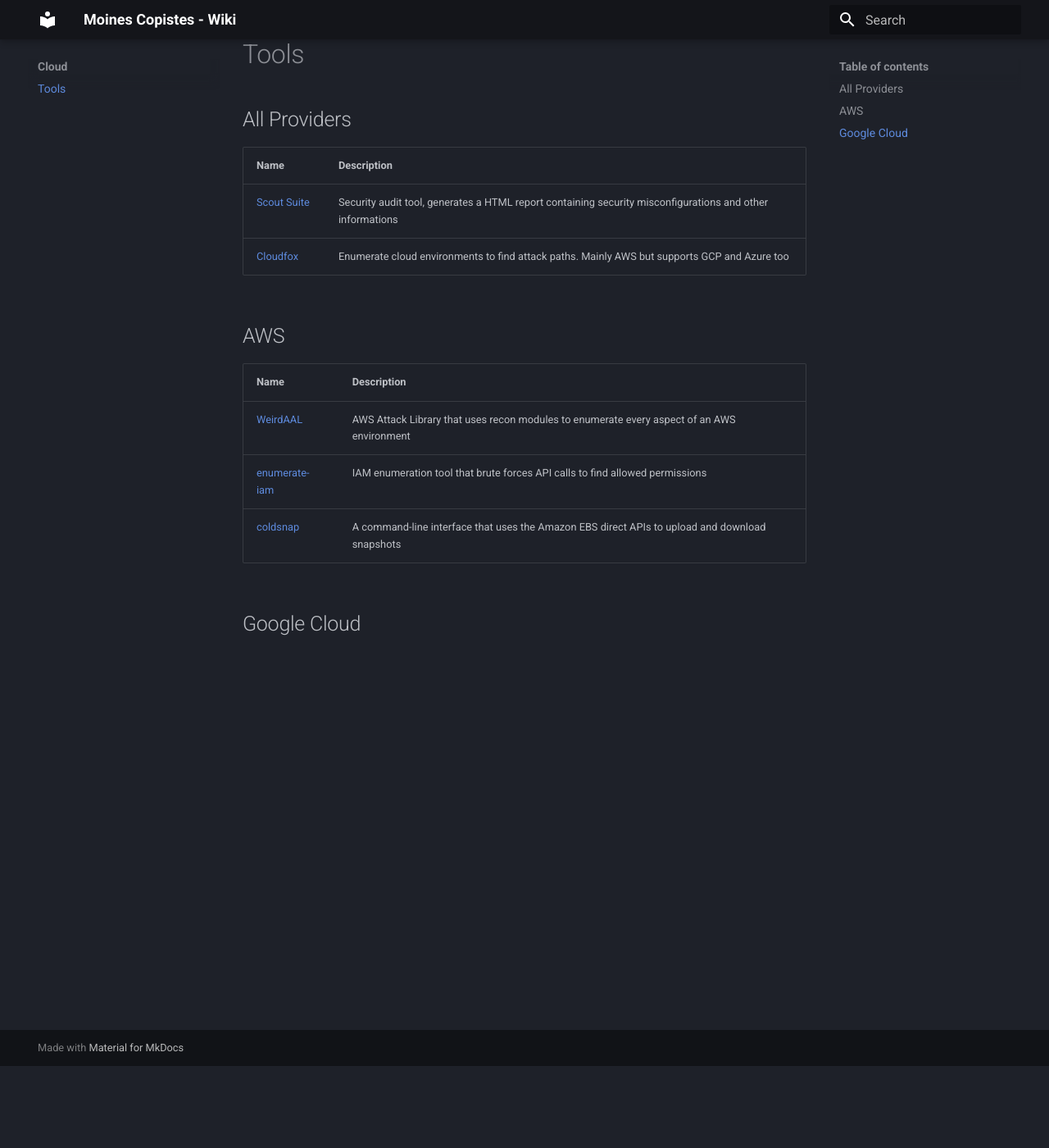
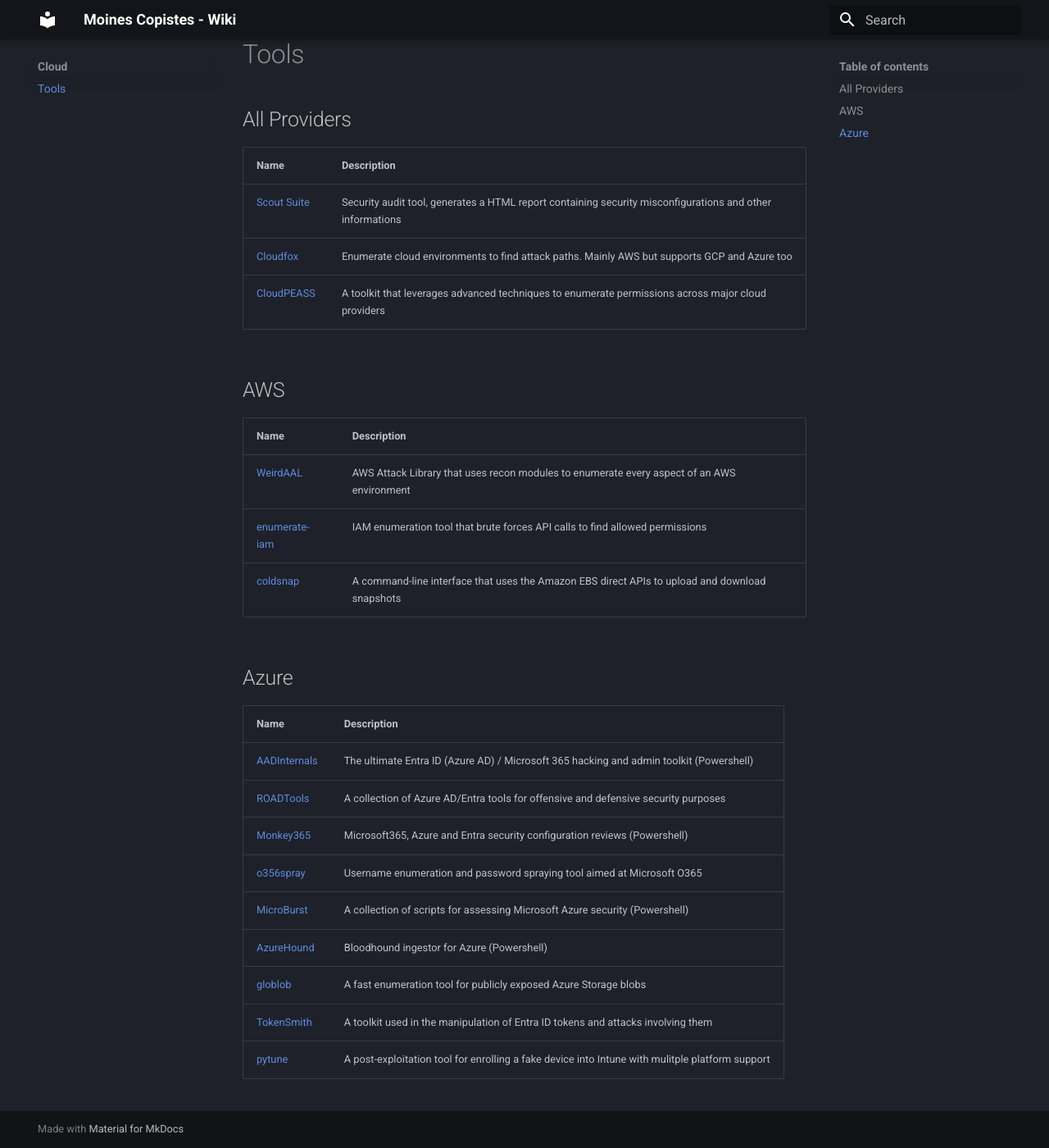
Before and after one commit to Moines-Copistes/wiki, an MkDocs documentation site: the page built from docs/Cloud/Tools.md, in a window 1280 px wide and 1400 px high, scrolled down 100 px. Shown: the whole window at 82% size. Built offline with MkDocs 1.6.1 and Material for MkDocs 9.7.7, drawn with Linux system fonts in a browser that asks for light colours.

Commit message:
Add Azure tools to Cloud Tools documentation
Added Azure tools section with various security tools for Azure AD and Microsoft 365.

```diff
--- a/docs/Cloud/Tools.md
+++ b/docs/Cloud/Tools.md
@@ -4,6 +4,7 @@
 | ----------------------------------------------------- | --------------------------------------------------------------------------------------------------------- |
 | [Scout Suite](https://github.com/nccgroup/ScoutSuite) | Security audit tool, generates a HTML report containing security misconfigurations and other informations |
 | [Cloudfox](https://github.com/BishopFox/cloudfox)     | Enumerate cloud environments to find attack paths. Mainly AWS but supports GCP and Azure too              |
+| [CloudPEASS](https://github.com/carlospolop/CloudPEASS) | A toolkit that leverages advanced techniques to enumerate permissions across major cloud providers |
 
 ## AWS
 
@@ -13,4 +14,16 @@
 | [enumerate-iam](https://github.com/andresriancho/enumerate-iam) | IAM enumeration tool that brute forces API calls to find allowed permissions                   |
 | [coldsnap](https://github.com/awslabs/coldsnap)                 | A command-line interface that uses the Amazon EBS direct APIs to upload and download snapshots |
 
-## Google Cloud
+## Azure
+
+| Name | Description |
+| --- | --- |
+| [AADInternals](https://aadinternals.com/) | The ultimate Entra ID (Azure AD) / Microsoft 365 hacking and admin toolkit (Powershell) |
+| [ROADTools](https://github.com/dirkjanm/ROADtools) |  A collection of Azure AD/Entra tools for offensive and defensive security purposes |
+| [Monkey365](https://github.com/silverhack/monkey365) | Microsoft365, Azure and Entra security configuration reviews (Powershell) |
+| [o356spray](https://github.com/0xZDH/o365spray) |  Username enumeration and password spraying tool aimed at Microsoft O365 |
+| [MicroBurst](https://github.com/NetSPI/MicroBurst) |  A collection of scripts for assessing Microsoft Azure security (Powershell) |
+| [AzureHound](github.com/SpecterOps/AzureHound) | Bloodhound ingestor for Azure (Powershell) |
+| [globlob](https://github.com/Macmod/goblob) | A fast enumeration tool for publicly exposed Azure Storage blobs |
+| [TokenSmith](https://github.com/JumpsecLabs/TokenSmith) | A toolkit used in the manipulation of Entra ID tokens and attacks involving them |
+| [pytune](https://github.com/secureworks/pytune) | A post-exploitation tool for enrolling a fake device into Intune with mulitple platform support |
```
